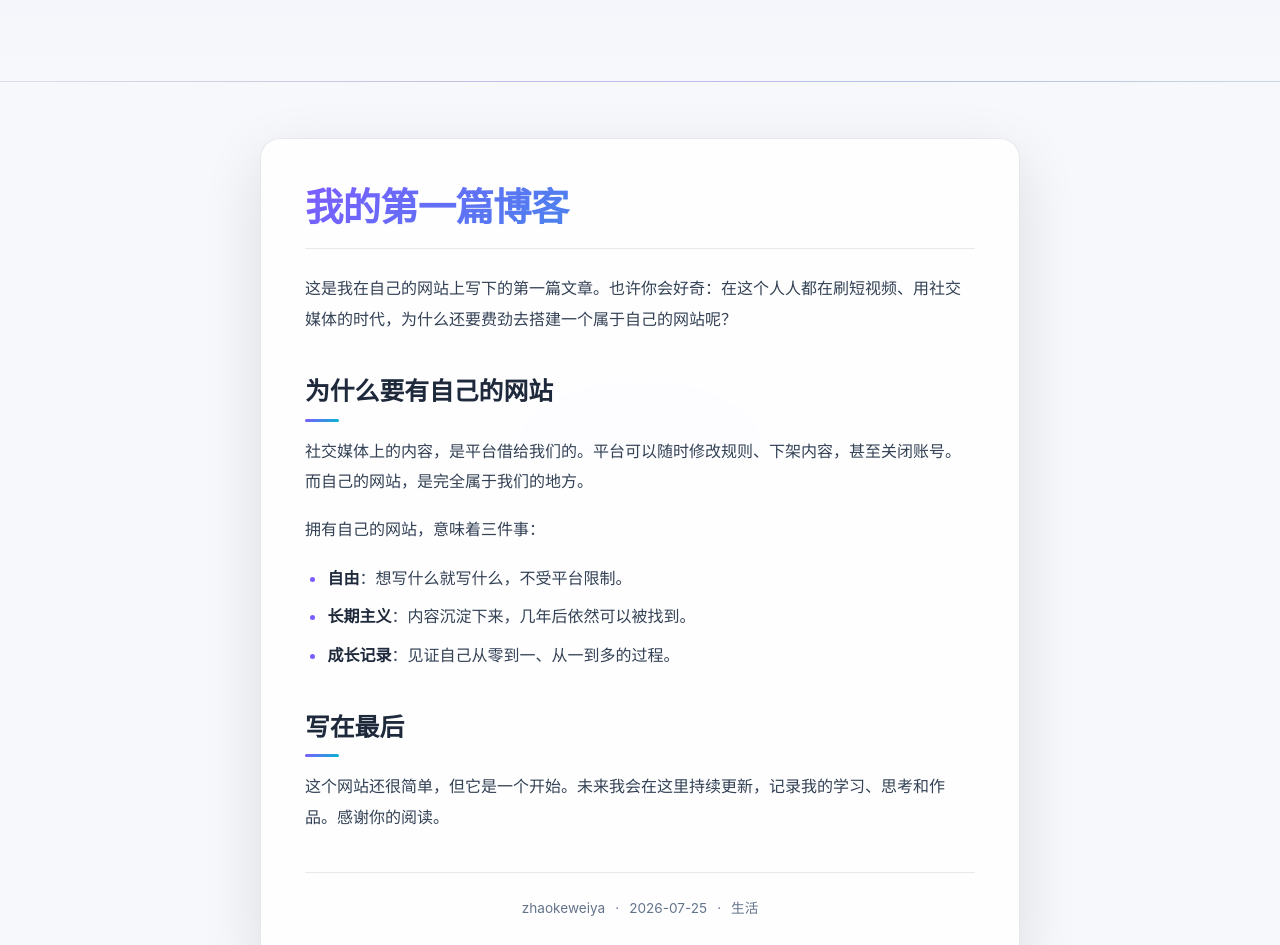
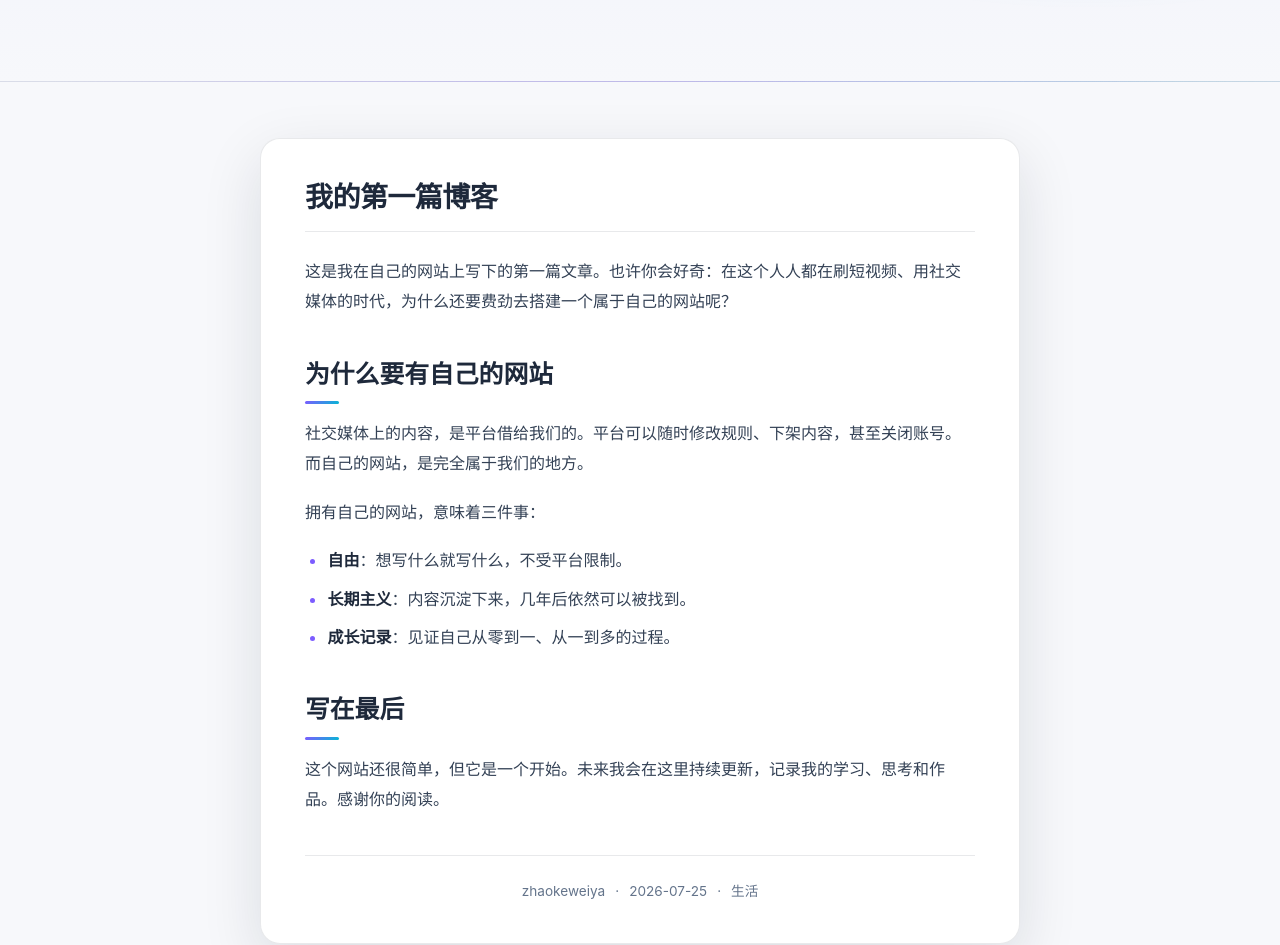
Before and after one commit to zhaokeweiya/zhaokeweiya.github.io, a website: page blog/我的第一篇博客.html in a window 1280 px wide. Shown: the part 340-1285 px from the top of the page. Drawn offline with Linux system fonts and the light colour scheme.

Commit message:
修复文章页正文隐藏问题，CSS v4

```diff
--- a/blog/我的第一篇博客.html
+++ b/blog/我的第一篇博客.html
@@ -5,7 +5,7 @@
   <meta name="viewport" content="width=device-width, initial-scale=1.0">
   <title>我的第一篇博客</title>
   <meta name="description" content="我的第一篇博客 这是我在自己的网站上写下的第一篇文章。也许你会好奇：在这个人人都在刷短视频、用社交媒体的时代，为什么还要费劲去搭建一个属于自己的网站呢？ 为什么要有自己的网站 社交媒体上的内容，是平台借给我们的。平台可以">
-  <link rel="stylesheet" href="../css/style.css?v=3">
+  <link rel="stylesheet" href="../css/style.css?v=4">
 </head>
 <body>
 <nav class="nav">
--- a/build.js
+++ b/build.js
@@ -33,7 +33,7 @@ function htmlHead(title, desc, prefix) {
   <meta name="viewport" content="width=device-width, initial-scale=1.0">
   <title>${title}</title>
   <meta name="description" content="${desc}">
-  <link rel="stylesheet" href="${css}?v=3">
+  <link rel="stylesheet" href="${css}?v=4">
 </head>
 <body>`;
 }
--- a/css/style.css
+++ b/css/style.css
@@ -440,11 +440,10 @@ img {
 
 /* ---------- 文章页 ---------- */
 .article-card {
-  background: var(--card);
+  background: var(--bg-soft);
   border: 1px solid var(--card-border);
   border-radius: 20px;
   padding: 40px 44px;
-  backdrop-filter: blur(10px);
   box-shadow: var(--shadow);
   max-width: 760px;
   margin: 0 auto;
@@ -454,18 +453,15 @@ img {
   max-width: 100%;
 }
 
-.article-card h1 {
-  font-size: clamp(1.8rem, 4vw, 2.4rem);
+.article-body h1 {
+  font-size: 1.75rem;
   font-weight: 800;
   line-height: 1.3;
-  margin: 4px 0 24px;
+  margin: 0 0 24px;
   letter-spacing: -0.02em;
   padding-bottom: 16px;
   border-bottom: 1px solid var(--card-border);
-  background: var(--gradient);
-  -webkit-background-clip: text;
-  background-clip: text;
-  -webkit-text-fill-color: transparent;
+  color: var(--text);
 }
 
 .article-foot {
```
Also changed, not shown: about.html (+1 -1 lines), blog.html (+1 -1 lines), blog/一杯好咖啡的开始.html (+1 -1 lines), blog/如何快速搭建个人网站.html (+1 -1 lines), blog/我的第一个博客.html (+1 -1 lines), blog/用镜头记录生活的光.html (+1 -1 lines), index.html (+1 -1 lines).
